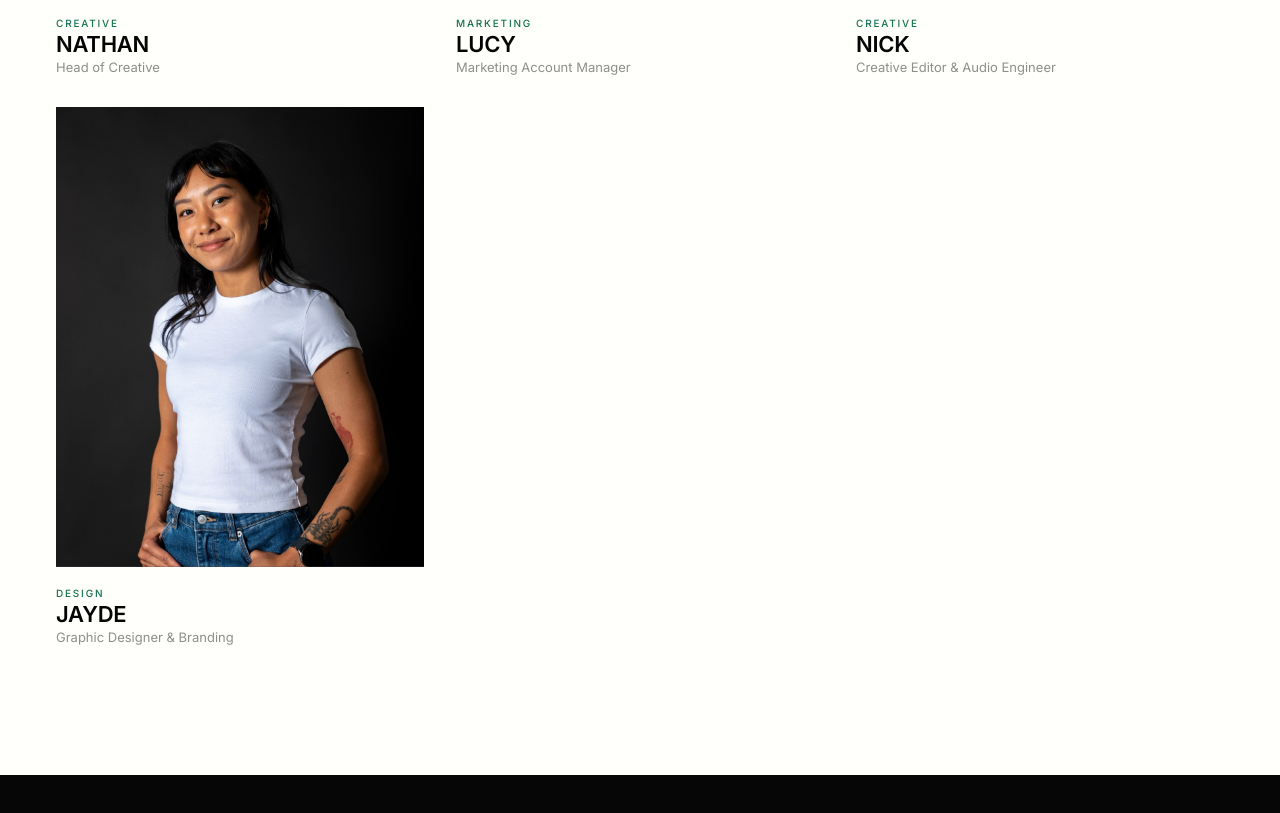
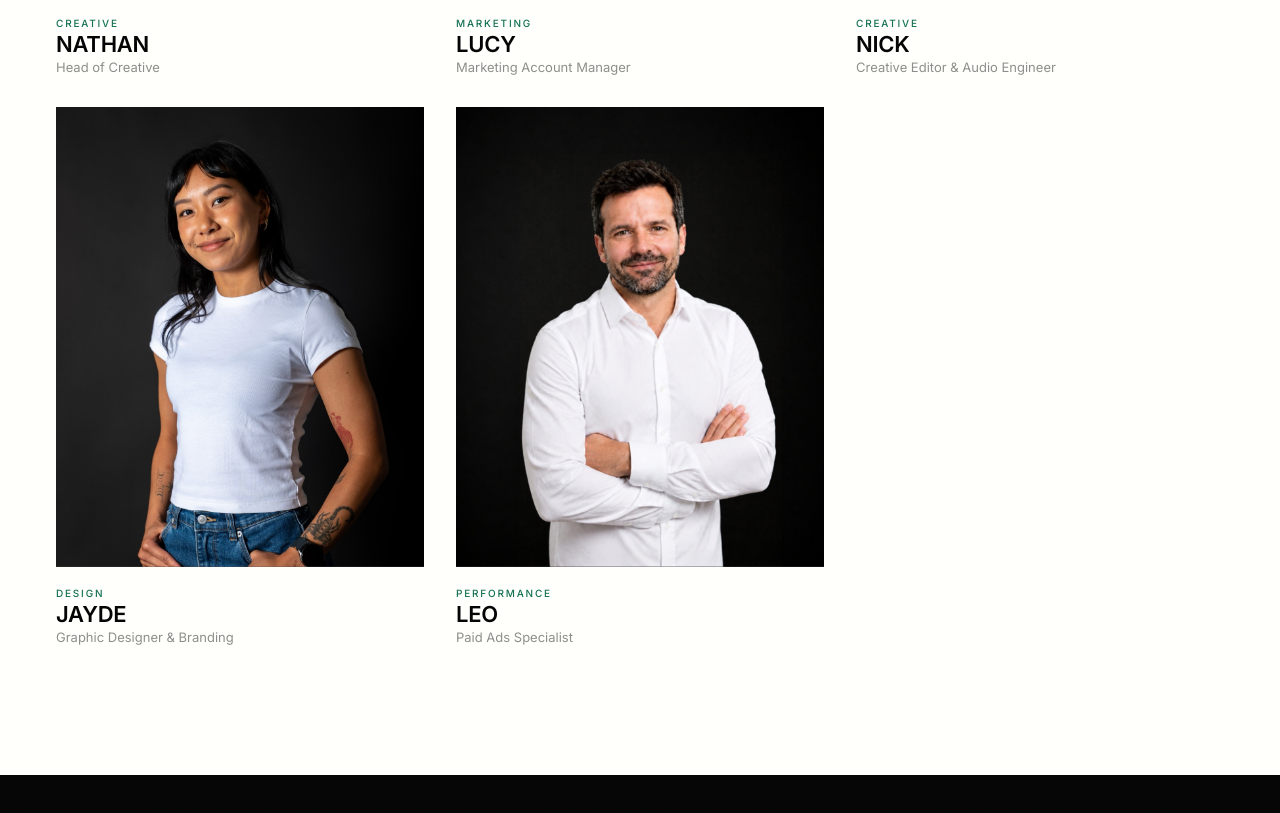
Before and after one commit to CENTREHOUSE/centre-house-website, a plain HTML site: page about.html in a window 1280 px wide. Shown: the part 2885-3698 px from the top of the page. Drawn offline with nearby package versions, Linux system fonts and the light colour scheme; a web font is replaced by a local one.

Commit message:
Add Leo, Paid Ads Specialist, to the team sections
Co-Authored-By: Claude Fable 5.2 <noreply@anthropic.com>

```diff
--- a/about.html
+++ b/about.html
@@ -526,6 +526,17 @@
       </div>
     </div>
 
+    <div class="team-card">
+      <div class="team-img reveal-clip d1">
+        <img src="images/team/leo.jpg" alt="Leo" loading="lazy">
+      </div>
+      <div class="reveal d2">
+        <div class="team-card-tag">Performance</div>
+        <div class="team-card-name">Leo</div>
+        <div class="team-card-role">Paid Ads Specialist</div>
+      </div>
+    </div>
+
   </div>
 </section>
 
```
Also changed, not shown: index.html (+6 -0 lines), images/team/leo.jpg (added).
